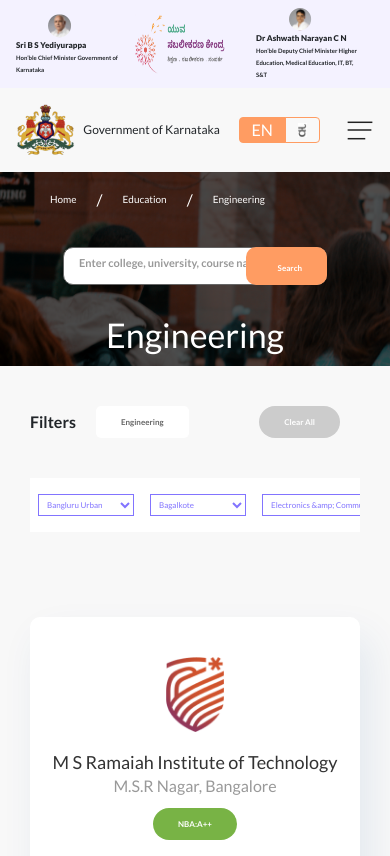
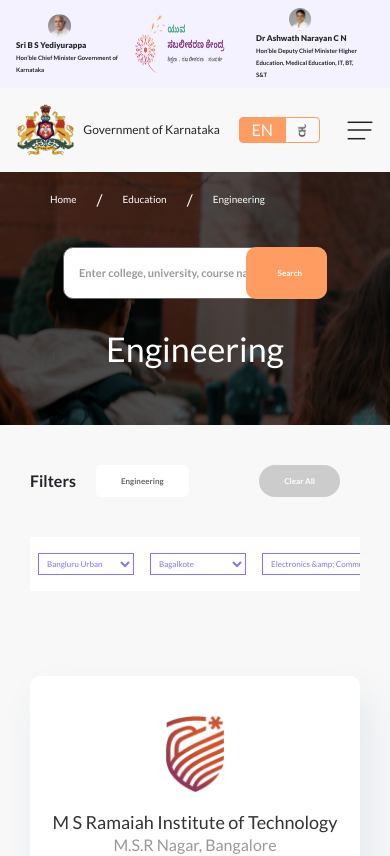
Before and after one commit to adeebAhmad1/govt-of-karnataka, a React (Create React App) app: page /engineering in a window 390 px wide. Shown: the top 856 px of the page. Built offline with nearby package versions, Linux system fonts and the light colour scheme.

Commit message:
Checking

```diff
--- a/src/App.css
+++ b/src/App.css
@@ -831,6 +831,7 @@
   border: 1px solid #666;
   border-radius: 10px;
   padding: 15px;
+  font-size: 13px;
 }
 
 #search #text::placeholder {
@@ -1056,10 +1057,6 @@
   #head .m-container {
       min-height: 12vh;
   }
-
-  #search {
-      min-height: 12vh;
-  }
 }
 
 @media (max-width: 1000px) {
```
